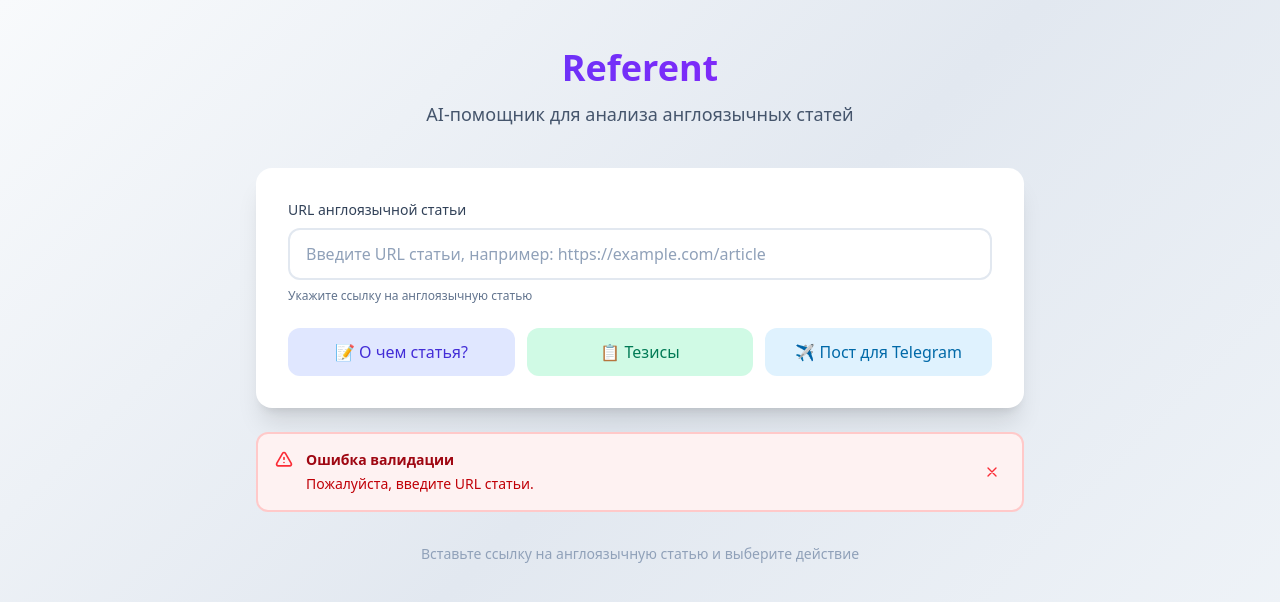
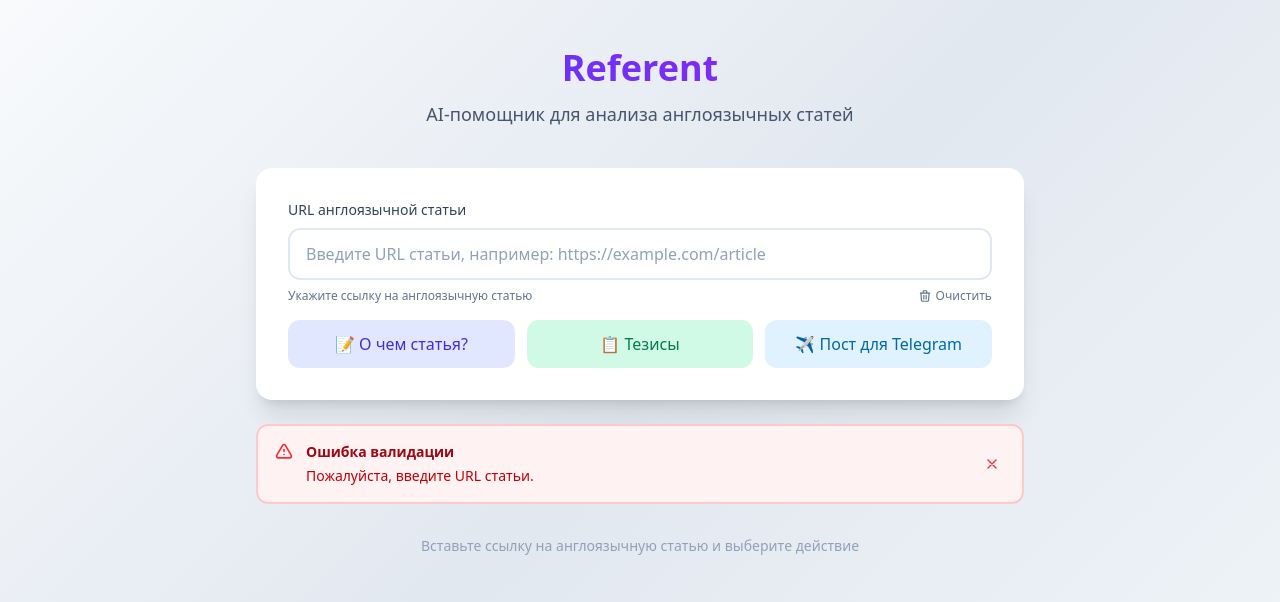
Before and after one commit to KHaberland/referent, a Next.js app: page / in a window 1280 px wide. Both pictures are taken after a click on the button "📝 О чем статья?". Shown: the top 602 px of the page. Built offline with nearby package versions, Linux system fonts and the light colour scheme.

Commit message:
Add copy and clear functionality to homepage: implement result copying feature and reset states with a clear button for improved user experience

```diff
--- a/app/page.tsx
+++ b/app/page.tsx
@@ -1,6 +1,6 @@
 'use client';
 
-import { useState } from 'react';
+import { useState, useRef } from 'react';
 import { ErrorAlert } from '@/components/ui/alert';
 import { ErrorCode, errorMessages, ApiError } from '@/lib/errors';
 
@@ -26,6 +26,9 @@ export default function Home() {
   const [parsedData, setParsedData] = useState<ParsedArticle | null>(null);
   const [statusMessage, setStatusMessage] = useState<string>('');
   const [error, setError] = useState<ErrorState | null>(null);
+  const [copied, setCopied] = useState(false);
+
+  const resultRef = useRef<HTMLDivElement>(null);
 
   // Получение дружественного сообщения из ошибки API
   const getErrorMessage = (apiError: ApiError | undefined, fallbackMessage: string): ErrorState => {
@@ -132,6 +135,7 @@ export default function Home() {
         }
 
         setResult(`📄 ${parsed.title}\n📅 Дата: ${parsed.date || 'не указана'}\n\n────────────────────────────\n\n${summaryData.summary}`);
+        scrollToResult();
       } else if (action === 'theses') {
         // Тезисы статьи
         const thesesResponse = await fetch('/api/theses', {
@@ -150,6 +154,7 @@ export default function Home() {
         }
 
         setResult(`📄 ${parsed.title}\n📅 Дата: ${parsed.date || 'не указана'}\n\n────────────────────────────\n\n${thesesData.theses}`);
+        scrollToResult();
       } else if (action === 'telegram') {
         // Пост для Telegram
         const telegramResponse = await fetch('/api/telegram', {
@@ -169,6 +174,7 @@ export default function Home() {
         }
 
         setResult(`✈️ Пост для Telegram\n\n────────────────────────────\n\n${telegramData.post}`);
+        scrollToResult();
       }
     } catch (err) {
       // Обрабатываем структурированную ошибку
@@ -212,6 +218,45 @@ export default function Home() {
     setError(null);
   };
 
+  // Функция сброса всех состояний
+  const handleClear = () => {
+    setUrl('');
+    setResult('');
+    setError(null);
+    setParsedData(null);
+    setActiveAction(null);
+    setStatusMessage('');
+    setCopied(false);
+  };
+
+  // Функция копирования результата
+  const handleCopy = async () => {
+    if (!result) return;
+
+    try {
+      await navigator.clipboard.writeText(result);
+      setCopied(true);
+      setTimeout(() => setCopied(false), 2000);
+    } catch {
+      // Fallback для старых браузеров
+      const textArea = document.createElement('textarea');
+      textArea.value = result;
+      document.body.appendChild(textArea);
+      textArea.select();
+      document.execCommand('copy');
+      document.body.removeChild(textArea);
+      setCopied(true);
+      setTimeout(() => setCopied(false), 2000);
+    }
+  };
+
+  // Прокрутка к результатам
+  const scrollToResult = () => {
+    setTimeout(() => {
+      resultRef.current?.scrollIntoView({ behavior: 'smooth', block: 'start' });
+    }, 100);
+  };
+
   return (
     <main className="min-h-screen py-12 px-4">
       <div className="max-w-3xl mx-auto">
@@ -242,12 +287,27 @@ export default function Home() {
             placeholder="Введите URL статьи, например: https://example.com/article"
             className="w-full px-4 py-3 rounded-xl border-2 border-slate-200 focus:border-indigo-500 focus:ring-4 focus:ring-indigo-100 outline-none transition-all text-slate-800 placeholder:text-slate-400"
           />
-          <p className="text-xs text-slate-500 mt-2">
-            Укажите ссылку на англоязычную статью
-          </p>
+          <div className="flex items-center justify-between mt-2">
+            <p className="text-xs text-slate-500">
+              Укажите ссылку на англоязычную статью
+            </p>
+            {/* Кнопка очистки */}
+            {(url || result || error) && (
+              <button
+                onClick={handleClear}
+                disabled={loading}
+                className="text-xs text-slate-500 hover:text-red-500 transition-colors disabled:opacity-50 disabled:cursor-not-allowed flex items-center gap-1"
+              >
+                <svg className="w-3.5 h-3.5" fill="none" viewBox="0 0 24 24" stroke="currentColor">
+                  <path strokeLinecap="round" strokeLinejoin="round" strokeWidth={2} d="M19 7l-.867 12.142A2 2 0 0116.138 21H7.862a2 2 0 01-1.995-1.858L5 7m5 4v6m4-6v6m1-10V4a1 1 0 00-1-1h-4a1 1 0 00-1 1v3M4 7h16" />
+                </svg>
+                Очистить
+              </button>
+            )}
+          </div>
 
           {/* Кнопки действий */}
-          <div className="flex flex-wrap gap-3 mt-6">
+          <div className="flex flex-wrap gap-3 mt-4">
             <button
               onClick={() => handleAction('summary')}
               disabled={loading}
@@ -344,11 +404,40 @@ export default function Home() {
 
         {/* Блок результата */}
         {(result || loading) && !error && (
-          <div className="bg-white rounded-2xl shadow-xl p-8 animate-fade-in">
-            <h2 className="text-lg font-semibold text-slate-800 mb-4 flex items-center gap-2">
-              <span className="w-2 h-2 rounded-full bg-indigo-500"></span>
-              Результат
-            </h2>
+          <div ref={resultRef} className="bg-white rounded-2xl shadow-xl p-8 animate-fade-in">
+            <div className="flex items-center justify-between mb-4">
+              <h2 className="text-lg font-semibold text-slate-800 flex items-center gap-2">
+                <span className="w-2 h-2 rounded-full bg-indigo-500"></span>
+                Результат
+              </h2>
+              {/* Кнопка копирования */}
+              {result && !loading && (
+                <button
+                  onClick={handleCopy}
+                  className={`flex items-center gap-1.5 px-3 py-1.5 rounded-lg text-sm font-medium transition-all duration-200 ${
+                    copied
+                      ? 'bg-green-100 text-green-700'
+                      : 'bg-slate-100 text-slate-600 hover:bg-indigo-100 hover:text-indigo-700'
+                  }`}
+                >
+                  {copied ? (
+                    <>
+                      <svg className="w-4 h-4" fill="none" viewBox="0 0 24 24" stroke="currentColor">
+                        <path strokeLinecap="round" strokeLinejoin="round" strokeWidth={2} d="M5 13l4 4L19 7" />
+                      </svg>
+                      Скопировано
+                    </>
+                  ) : (
+                    <>
+                      <svg className="w-4 h-4" fill="none" viewBox="0 0 24 24" stroke="currentColor">
+                        <path strokeLinecap="round" strokeLinejoin="round" strokeWidth={2} d="M8 16H6a2 2 0 01-2-2V6a2 2 0 012-2h8a2 2 0 012 2v2m-6 12h8a2 2 0 002-2v-8a2 2 0 00-2-2h-8a2 2 0 00-2 2v8a2 2 0 002 2z" />
+                      </svg>
+                      Копировать
+                    </>
+                  )}
+                </button>
+              )}
+            </div>
             <div className="bg-slate-50 rounded-xl p-6 min-h-[200px] overflow-auto max-h-[500px]">
               {loading ? (
                 <div className="flex items-center justify-center h-[200px]">
```
